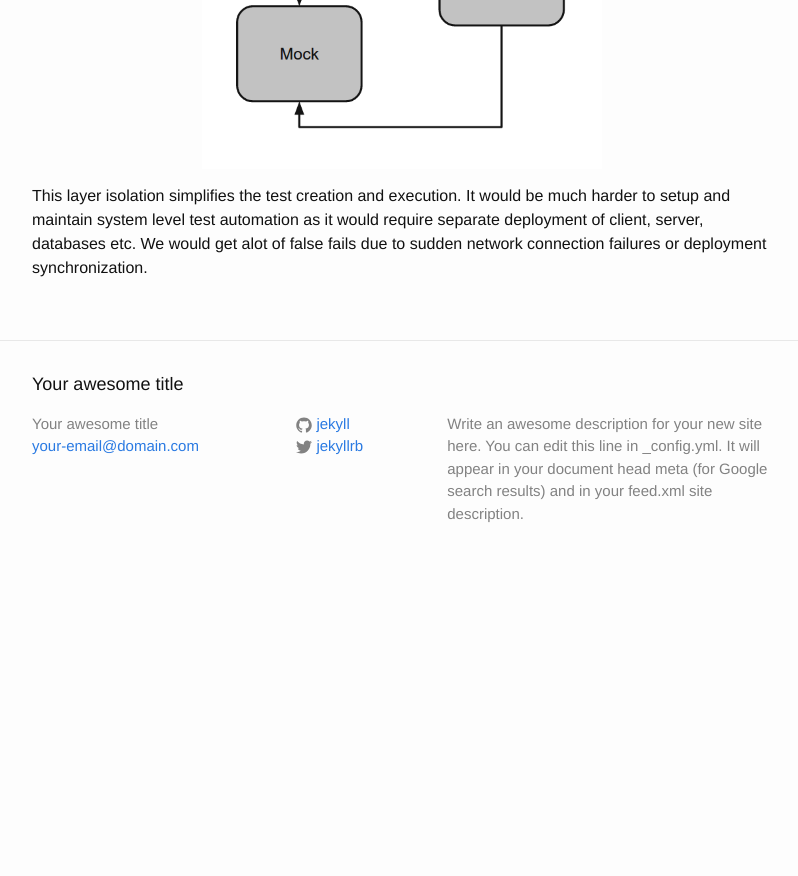
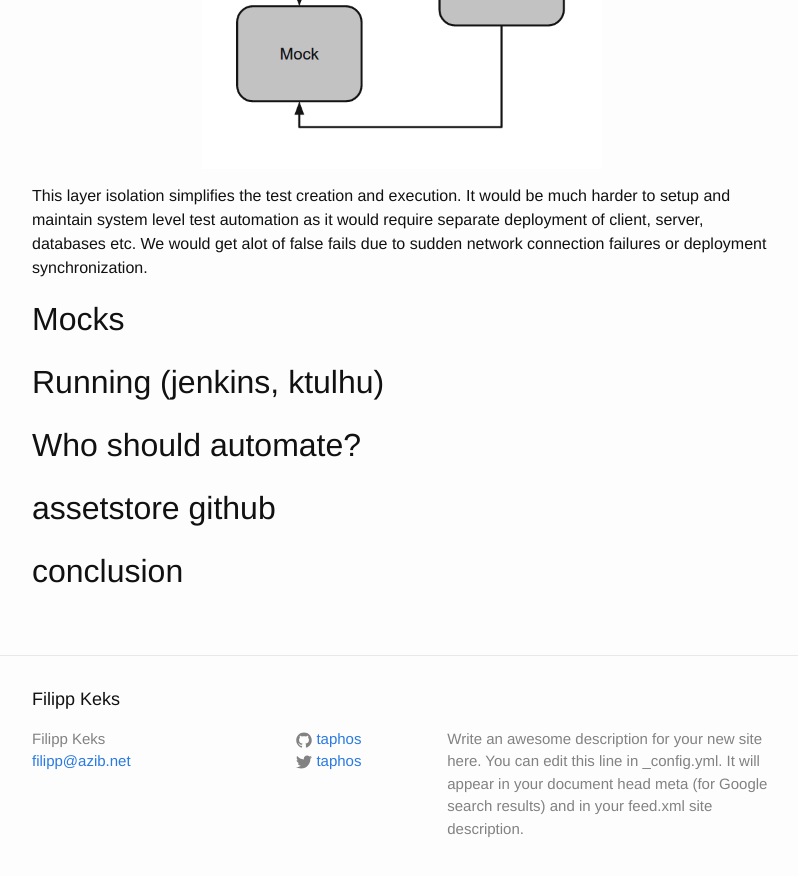
Before and after one commit to taphos/taphos.github.io, a Jekyll site: the page built from _posts/2016-11-09-test-automation-in-game-development.markdown, in a window 1280 px wide and 900 px high, scrolled down 2624 px. Shown: the top 876 px of the window, without its empty margins (238-1036 px from the left). Built offline with Jekyll 4.4.1, drawn with Linux system fonts in a browser that asks for light colours; before the commit the page ends 3209 px from its top, so only the background shows below that; some of the changed text lies outside the part shown.

Commit message:
test automation

```diff
--- a/_config.yml
+++ b/_config.yml
@@ -1,14 +1,14 @@
 # Site settings
-title: Your awesome title
-email: your-email@domain.com
+title: Filipp Keks
+email: filipp@azib.net
 description: > # this means to ignore newlines until "baseurl:"
   Write an awesome description for your new site here. You can edit this
   line in _config.yml. It will appear in your document head meta (for
   Google search results) and in your feed.xml site description.
 baseurl: "" # the subpath of your site, e.g. /blog/
 url: "http://yourdomain.com" # the base hostname & protocol for your site
-twitter_username: jekyllrb
-github_username:  jekyll
+twitter_username: taphos
+github_username:  taphos
 
 # Build settings
 markdown: kramdown
--- a/_posts/2016-11-09-test-automation-in-game-development.markdown
+++ b/_posts/2016-11-09-test-automation-in-game-development.markdown
@@ -1,8 +1,7 @@
 ---
 layout: post
-title:  "Test Automation is Game Development"
-date:   2016-11-09 23:48:16
-categories: jekyll update
+title:  "Test Automation in Game Development"
+date:   2016-11-09
 ---
 
 Unfortunately test automation topic is not popular among game developers. Maybe it is due to the nature of project based development cycle. Most game developers are not used to support their own code in the long run. After game is released it receives maybe a couple of bugfix patches at most, so developer don't have to deal with mistakes and bad decisions made, new project will be started mostly from scratch. Though [some](http://yetanothergameprogrammingblog.blogspot.com.ee/2010/06/aaa-automated-testing.html) top game [developers](http://blog.agilegamedevelopment.com/) rise the problem, they mostly stay unheard. Gamedev is not unique in this sense, same situation can be seen in other industries which don't provide a persistently evolving service or product.
@@ -18,7 +17,6 @@ Unit testing is a good start but certainly not enough. Unity integration tests d
 ## Recording vs Coding
 
 While recording a test sequence might sound easy and effective, my experience shows that recorded tests don't live longer then one update release. They don't survive refactoring and should be re-recorded again and again, which destroys the point of automation.
-
 
 ##  Which parts should be automated?
 
@@ -38,3 +36,13 @@ Unit tests are doing the same, but instead of using user interface they use logi
 ![diagram3](/images/diagram3.png){:width="400px" .center}
 
 This layer isolation simplifies the test creation and execution. It would be much harder to setup and maintain system level test automation as it would require separate deployment of client, server, databases etc. We would get alot of false fails due to sudden network connection failures or deployment synchronization.
+
+## Mocks
+
+## Running (jenkins, ktulhu)
+
+## Who should automate?
+
+## assetstore github
+
+## conclusion
```
